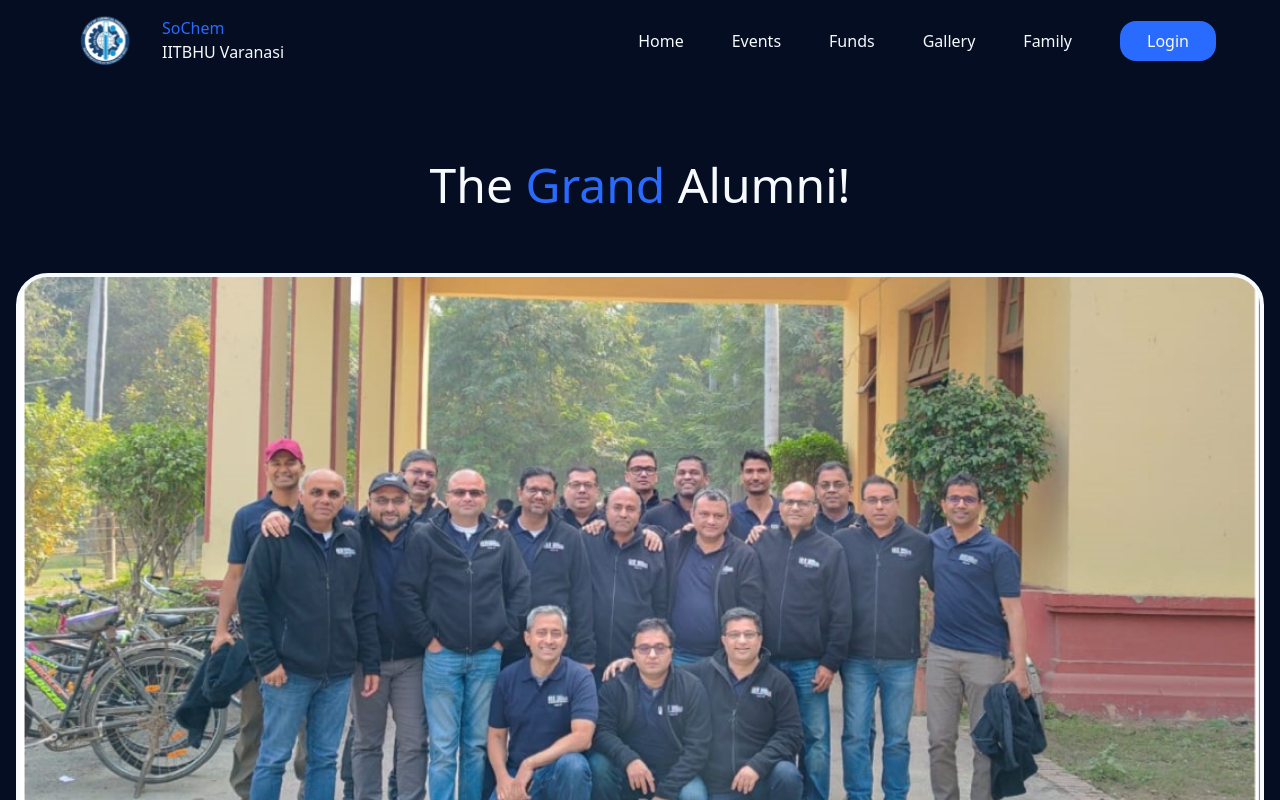
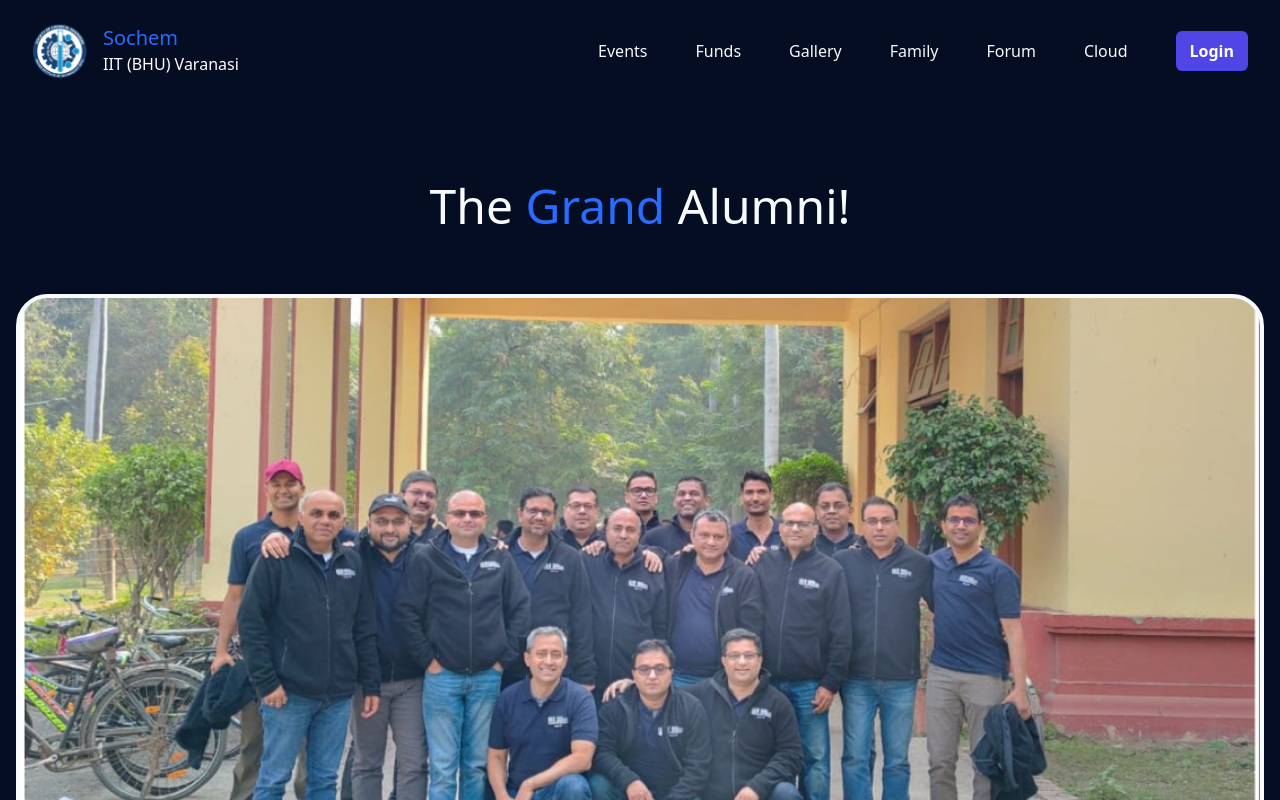
Before and after one commit to nanda2708/Sochem2.0, a Next.js app in the folder sochem2.0/: page /funds in a window 1280 px wide. Shown: the top 800 px of the page. Built offline with nearby package versions, Linux system fonts and the light colour scheme.

Commit message:
fixed navbar issue

```diff
--- a/sochem2.0/src/components/navbar.js
+++ b/sochem2.0/src/components/navbar.js
@@ -1,52 +1,194 @@
+import { useState, useEffect } from "react";
+import { useRouter } from "next/router";
 import Link from "next/link";
-import Image from "next/image";
-import data from '../../data/data.json';
+import { Dialog } from "@headlessui/react";
+import { Bars3Icon, XMarkIcon } from "@heroicons/react/24/outline";
 
 
 
+const navigation = [
+  { name: "Events", href: "/events" },
+  { name: "Funds", href: "/funds" },
+  { name: "Gallery", href: "/gallery" },
+  { name: "Family", href: "/family" },
+  { name: "Forum", href: "/forum" },
+  { name: "Cloud", href: "/cloud" },
+];
+
 export default function Navbar() {
+  const [mobileMenuOpen, setMobileMenuOpen] = useState(false);
+
+  const [user, setUser] = useState(null);
+  const router = useRouter();
+
+  useEffect(() => {
+    const storedUser = localStorage.getItem("user");
+    if (storedUser) {
+      setUser(JSON.parse(storedUser));
+    }
+  }, []);
+
+  const logout = () => {
+    localStorage.removeItem("user");
+    setUser(null);
+    router.push("/");
+  };
+
+  const isLoginPage = router.pathname === "/login";
+
   return (
-    <div>
-      <div className="bg-[#040D21]">
-        <div className="hidden sm:flex flex-row items-center justify-between mx-16">
-          <div className="flex m-4">
-            <Image
-              src="/images/SoChemLogo.svg"
-              width={50}
-              height={50}
-              alt="logo"
-            />
-            <span className="pl-8">
-              <ul>
-                <li className="text-[#2A6BFF]">
-                  SoChem
-                </li>
-                <li className="text-[#F7FAFF]">
-                  IITBHU Varanasi
-                </li>
-              </ul>
-            </span>
+    <div className="px-6 py-6 lg:px-8">
+        <nav className="flex items-center justify-start" aria-label="Global">
+          <div className="flex lg:flex-1">
+            <a href="#" className="-m-1.5 p-1.5">
+              <span className="sr-only">Your Company</span>
+              <img className="h-18" src="/images/sochem_logo.svg" alt="" />
+            </a>
+            <div className="pl-4 ">
+              <span className="text-[#2A6BFF] text-xl font-medium">Sochem</span>
+              <p className="text-l font-medium leading-6 text-white">
+                IIT (BHU) Varanasi
+              </p>
+            </div>
           </div>
-          <div className="justify-end hidden items-center sm:flex space-x-12 2xl:space-x-16 font-medium">
-            {data.navbarElements.map((i) => (
-              <div
-                key={i.id}
+          <div className="flex lg:hidden">
+            <button
+              type="button"
+              className="-m-2.5 inline-flex items-center justify-center rounded-md p-2.5 text-gray-700"
+              onClick={() => setMobileMenuOpen(true)}
+            >
+              <span className="sr-only">Open main menu</span>
+              <Bars3Icon className="h-6 w-6" aria-hidden="true" />
+            </button>
+          </div>
+          <div className="hidden lg:flex lg:gap-x-12 items-center">
+            {navigation.map((item) => (
+              <a
+                key={item.name}
+                href={item.href}
+                className="hover:underline  2xl:text-xl text-[#F7FAFF] underline-offset-4 decoraton-8 decoration-[#2A6BFF] duration-100"
               >
-                <Link href={i.href}>
-                  <button className="hover:underline  2xl:text-xl text-[#F7FAFF] underline-offset-4 decoraton-8 decoration-[#2A6BFF] duration-100">
-                    {i.title}
-                  </button>
-                </Link>
+                {item.name}
+              </a>
+            ))}
+            {isLoginPage ? (
+            <div className="hidden lg:flex lg:flex-1">
+              <a
+                href="/"
+                className="rounded-md bg-indigo-600 px-3.5 py-1.5 text-base font-semibold leading-7 text-white shadow-sm hover:bg-indigo-500 focus-visible:outline focus-visible:outline-2 focus-visible:outline-offset-2 focus-visible:outline-indigo-600"
+              >
+                Home
+              </a>
+            </div>
+          ) : (
+            user ? (
+              <div className="hidden lg:flex lg:flex-1 gap-3 items-center">
+                <img
+                  src={user.avatar}
+                  alt="User Avatar"
+                  className="rounded-full w-8 h-8"
+                />
+                <p className="text-lg font-bold text-white">
+                  {user.name.split(" ")[0]}
+                </p>
+                <button
+                  className="rounded-md bg-red-600 px-2 py-0.5 text-base font-semibold leading-7 text-white shadow-sm hover:bg-red-500 focus-visible:outline focus-visible:outline-2 focus-visible:outline-offset-1 focus-visible:outline-red-600"
+                  onClick={logout}
+                >
+                  Logout
+                </button>
               </div>
-            ))}
-            <Link href="/login">
-              <button className="text-[#F7FAFF] bg-[#2A6BFF] p-2 rounded-2xl w-24">
-                Login
+            ) : (
+              <div className="hidden lg:flex lg:flex-1">
+                <a
+                  href="/login"
+                  className="rounded-md bg-indigo-600 px-3.5 py-1.5 text-base font-semibold leading-7 text-white shadow-sm hover:bg-indigo-500 focus-visible:outline focus-visible:outline-2 focus-visible:outline-offset-2 focus-visible:outline-indigo-600"
+                >
+                  Login
+                </a>
+              </div>
+            )
+          )}
+          </div>
+        </nav>
+        <Dialog as="div" open={mobileMenuOpen} onClose={setMobileMenuOpen}>
+          <Dialog.Panel
+            focus="true"
+            className="fixed inset-0 z-10 overflow-y-auto bg-white px-6 py-6 lg:hidden"
+          >
+            <div className="flex items-center justify-between">
+              <a href="#" className="-m-1.5 p-1.5">
+                <span className="sr-only">Your Company</span>
+                <img
+                  className="h-8"
+                  src="https://tailwindui.com/img/logos/mark.svg?color=indigo&shade=600"
+                  alt=""
+                />
+              </a>
+              <button
+                type="button"
+                className="-m-2.5 rounded-md p-2.5 text-gray-700"
+                onClick={() => setMobileMenuOpen(false)}
+              >
+                <span className="sr-only">Close menu</span>
+                <XMarkIcon className="h-6 w-6" aria-hidden="true" />
               </button>
-            </Link>
-          </div>
-        </div>
+            </div>
+            <div className="mt-6 flow-root">
+              <div className="-my-6 divide-y divide-gray-500/10">
+                <div className="space-y-2 py-6">
+                  {navigation.map((item) => (
+                    <a
+                      key={item.name}
+                      href={item.href}
+                      className="-mx-3 block rounded-lg py-2 px-3 text-base font-semibold leading-7 text-gray-900 hover:bg-gray-400/10"
+                    >
+                      {item.name}
+                    </a>
+                  ))}
+                </div>
+                <div className="py-6">
+                {isLoginPage ? (
+                  <a
+                    href="/"
+                    className="-mx-3 block rounded-xl py-2.5 px-3 text-base font-semibold leading-6 text-gray-900 hover:bg-gray-400/10"
+                  >
+                    Home
+                  </a>
+                ) : (
+                  user ? (
+                    <div className="space-y-2">
+                      <div className="flex justify-start gap-3 items-center">
+                        <img
+                          src={user.avatar}
+                          alt="User Avatar"
+                          className="rounded-full w-10 h-10"
+                        />
+                        <p className="space-y-2 text-base font-bold leading-5 text-gray-900 hover:bg-gray-400/10">
+                          {user.name.split(" ")[0]}
+                        </p>
+                      </div>
+                      <a
+                        onClick={logout}
+                        className="-mx-3 block rounded-xl py-2.5 px-3 text-base font-semibold leading-6 text-gray-900 hover:bg-gray-400/10"
+                      >
+                        Log out
+                      </a>
+                    </div>
+                  ) : (
+                    <a
+                      href="/login"
+                      className="-mx-3 block rounded-xl py-2.5 px-3 text-base font-semibold leading-6 text-gray-900 hover:bg-gray-400/10"
+                    >
+                      Log in
+                    </a>
+                  )
+                )}
+              </div>
+              </div>
+            </div>
+          </Dialog.Panel>
+        </Dialog>
       </div>
-    </div >
   )
 }
--- a/sochem2.0/src/pages/cloud.js
+++ b/sochem2.0/src/pages/cloud.js
@@ -6,8 +6,8 @@ import Footer from '@/components/footer.js'
  const Cloud=()=>{
   return (
     <div>
+      <div className="bg-[#040D21]">
       <Navbar/>
-      <div className="bg-[#040D21]">
         <div>
         <div className='font-medium flex text-[#F7FAFF] justify-center text-2xl sm:text-3xl lg:text-5xl'><div className='mt-12 mb-12'>Resources Vault</div></div>
 
--- a/sochem2.0/src/pages/events.js
+++ b/sochem2.0/src/pages/events.js
@@ -8,8 +8,8 @@ import data from "../../data/data.json";
 const events = () => {
   return (
     <div>
-      <Navbar />
       <div className="bg-[#040D21] w-full ">
+        <Navbar />
         <p className="font-medium flex text-[#F7FAFF] justify-center text-2xl sm:text-3xl lg:text-5xl">
           <span className="mt-20">
             A Collection of <span className="text-[#2A6BFF]">Nostalgic</span>
--- a/sochem2.0/src/pages/family.js
+++ b/sochem2.0/src/pages/family.js
@@ -7,8 +7,8 @@ import FamilyCarousel from '../components/familyCarousel'
 export default function Family() {
   return (
     <div className="relative bg-gray-100 w-full h-[2247px] overflow-hidden text-left text-base text-darkslateblue font-product-sans">
-      <Navbar />
       <div className='bg-[#040D21] w-full '>
+                <Navbar />
                 <p className='font-medium flex text-[#F7FAFF] justify-center text-2xl sm:text-3xl lg:text-5xl'><p className='mt-20'>Our<span className='text-[#2A6BFF]'> Amazing</span> Family</p></p>
                 <FamilyCarousel />
       </div>
--- a/sochem2.0/src/pages/funds.js
+++ b/sochem2.0/src/pages/funds.js
@@ -5,8 +5,8 @@ import Footer from "@/components/footer.js";
 export default function Funds() {
   return (
     <div>
-      <Navbar />
       <div className="bg-[#040D21] w-full ">
+        <Navbar />
         <div className="font-medium flex text-[#F7FAFF] justify-center text-2xl sm:text-3xl lg:text-5xl">
           <p className="mt-20">
             The<span className="text-[#2A6BFF]"> Grand</span> Alumni!
--- a/sochem2.0/src/pages/login.js
+++ b/sochem2.0/src/pages/login.js
@@ -44,7 +44,6 @@ export default function Login() {
 
   return (
     <>
-    <Navbar/>
     <div className="isolate bg-[#040D21] h-[100vh] overflow-hidden">
       <div><Toaster/> </div>
       <div className="absolute inset-x-0 top-[-10rem] -z-10 transform-gpu overflow-hidden blur-3xl sm:top-[-20rem]">
@@ -73,7 +72,7 @@ export default function Login() {
           </defs>
         </svg>
       </div>
-
+      <Navbar/>
       <main>
         <div className="px-8 lg:px-8 h-[60rem]">
           <div className="flex justify-center items-center h-[100vh] overflow-hidden bg-inherit">
```
